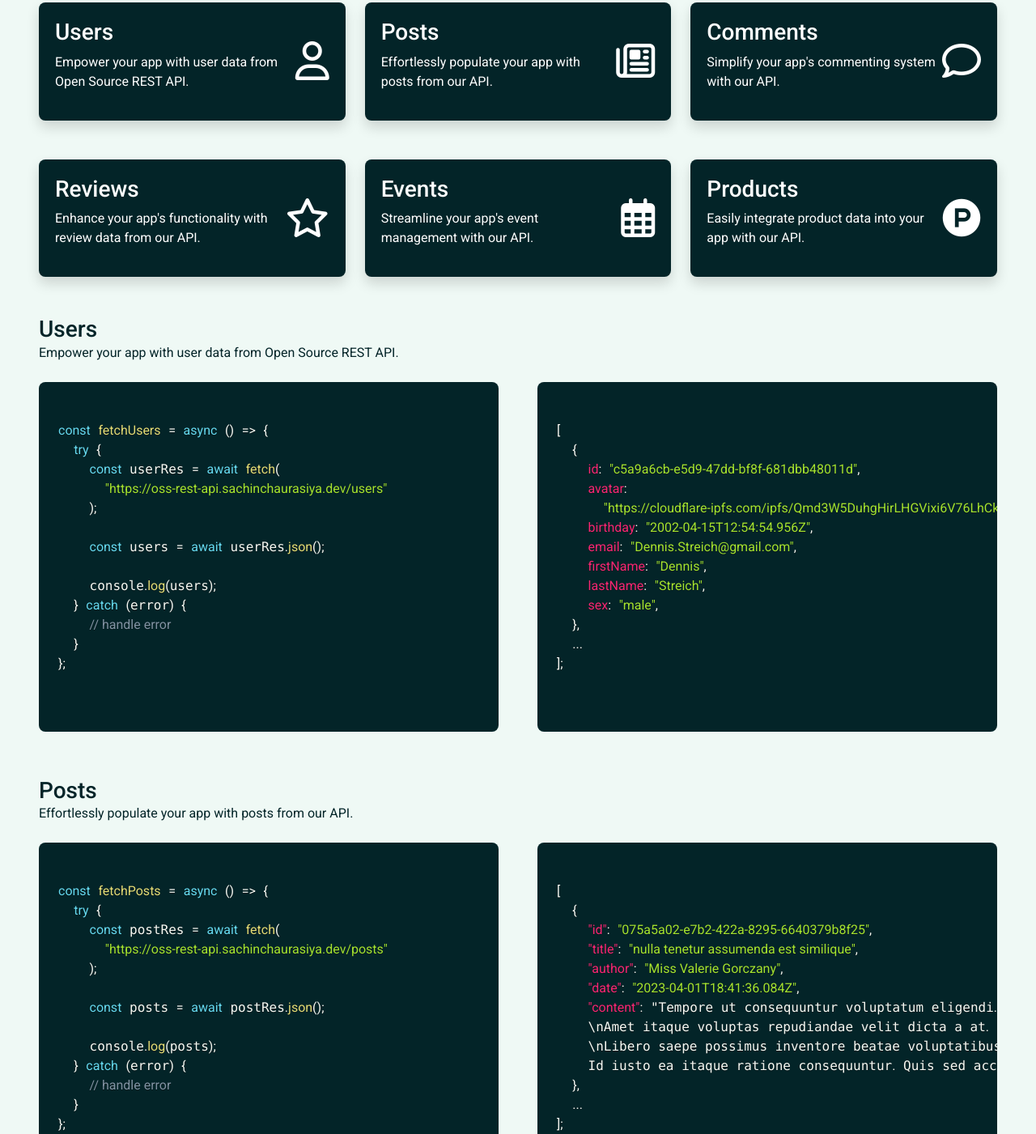
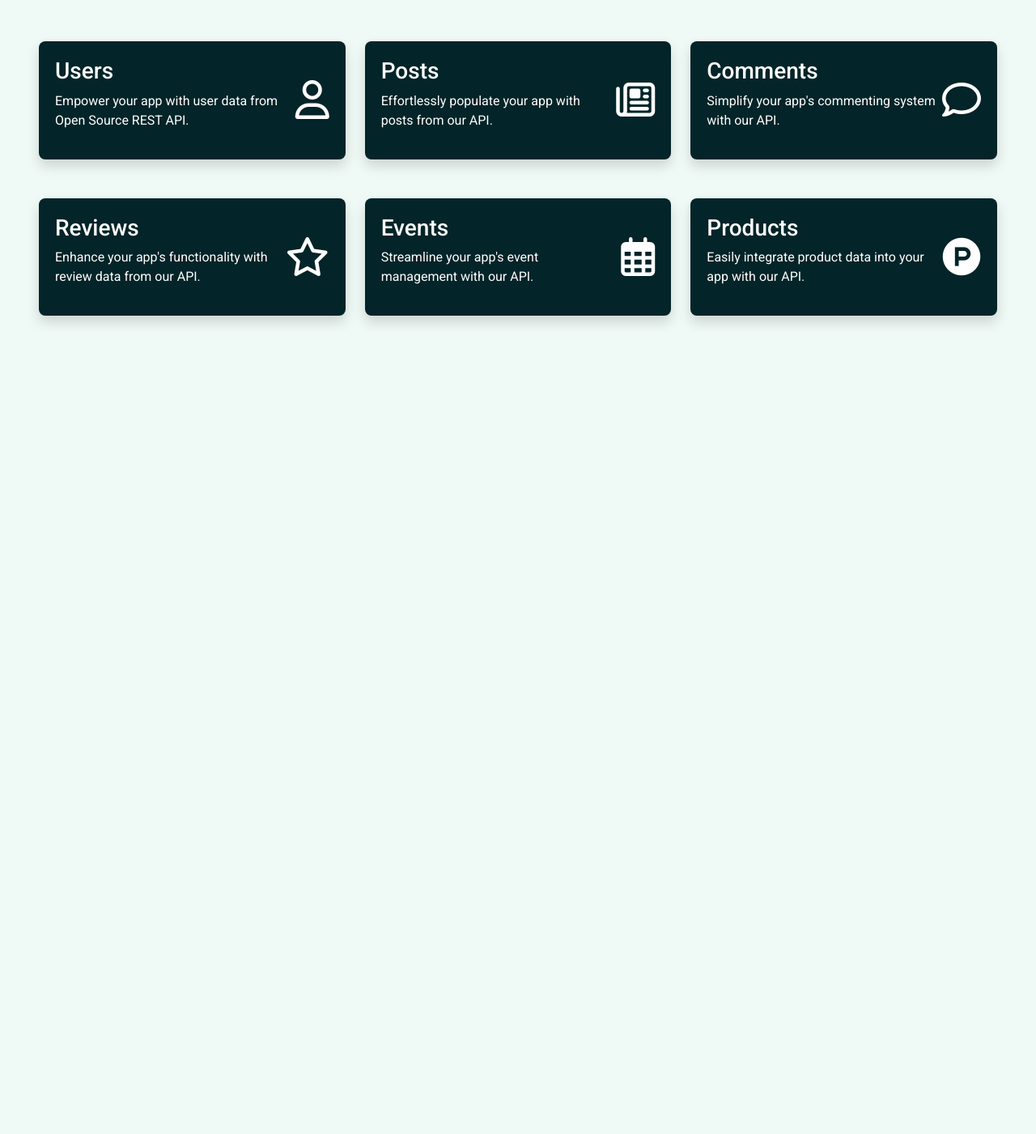
Before and after one commit to Sachin-chaurasiya/Open-Source-REST-API, a website: page public/index.html in a window 1280 px wide. Shown: the part 407-1808 px from the top of the page at 81% size. After the commit the page ends 845 px from the top, so only its background shows below. Drawn offline with nearby package versions, Linux system fonts and the light colour scheme.

Commit message:
chore: remove prisma js

```diff
--- a/public/css/index.css
+++ b/public/css/index.css
@@ -49,6 +49,10 @@ html {
   margin: auto;
 }
 
+.py-4{
+  padding: 16px 0px;
+}
+
 /* code block style */
 
 pre {
--- a/public/index.html
+++ b/public/index.html
@@ -71,20 +71,12 @@
       crossorigin="anonymous"
       referrerpolicy="no-referrer"
     />
-
-    <!-- PrimsJS CSS and Script -->
-    <link
-      rel="stylesheet"
-      href="https://cdn.jsdelivr.net/npm/prismjs@1.29.0/themes/prism-okaidia.css"
-    />
-    <script src="https://cdn.jsdelivr.net/npm/prismjs@1.29.0/prism.min.js"></script>
-
     <!-- Custom CSS -->
     <link rel="stylesheet" href="./css/index.css" />
   </head>
   <body class="bg-main">
     <main class="h-100vh text-main">
-      <section class="p-5 pb-0" id="showcase">
+      <section class="p-5" id="showcase">
         <img
           class="brand-image"
           src="./images/rest-api-96.svg"
@@ -96,101 +88,9 @@
           Source REST API.
         </p>
       </section>
-      <section class="p-5 pb-0" id="routes">
+      <section class="p-5" id="routes">
         <div class="row gy-5" id="routes-row">
           <!-- Category route will be added here -->
-        </div>
-      </section>
-      <section class="p-5 pb-0" id="Users-example">
-        <h3 class="mb-0">Users</h3>
-        <p class="mb-0">
-          Empower your app with user data from Open Source REST API.
-        </p>
-        <div class="row gx-5">
-          <div class="col-md-6 col-12">
-            <pre class="language-javascript">
-              <code>
-const fetchUsers = async () => {
-  try {
-    const userRes = await fetch(
-      "https://oss-rest-api.sachinchaurasiya.dev/users"
-    );
-
-    const users = await userRes.json();
-
-    console.log(users);
-  } catch (error) {
-    // handle error
-  }
-};
-              </code>
-            </pre>
-          </div>
-          <div class="col-md-6 col-12">
-            <pre class="language-javascript">
-              <code>
-[
-  {
-    id: "c5a9a6cb-e5d9-47dd-bf8f-681dbb48011d",
-    avatar:
-      "https://cloudflare-ipfs.com/ipfs/Qmd3W5DuhgHirLHGVixi6V76LhCkZUz6pnFt5AJBiyvHye/avatar/1101.jpg",
-    birthday: "2002-04-15T12:54:54.956Z",
-    email: "Dennis.Streich@gmail.com",
-    firstName: "Dennis",
-    lastName: "Streich",
-    sex: "male",
-  },
-  ...
-];
-              </code>
-            </pre>
-          </div>
-        </div>
-      </section>
-      <section class="p-5 pb-0" id="Posts-example">
-        <h3 class="mb-0">Posts</h3>
-        <p class="mb-0">
-          Effortlessly populate your app with posts from our API.
-        </p>
-        <div class="row gx-5">
-          <div class="col-md-6 col-12">
-            <pre class="language-javascript">
-              <code>
-const fetchPosts = async () => {
-  try {
-    const postRes = await fetch(
-      "https://oss-rest-api.sachinchaurasiya.dev/posts"
-    );
-
-    const posts = await postRes.json();
-
-    console.log(posts);
-  } catch (error) {
-    // handle error
-  }
-};
-              </code>
-            </pre>
-          </div>
-          <div class="col-md-6 col-12">
-            <pre class="language-javascript">
-              <code>
-[
-  {
-    "id": "075a5a02-e7b2-422a-8295-6640379b8f25",
-    "title": "nulla tenetur assumenda est similique",
-    "author": "Miss Valerie Gorczany",
-    "date": "2023-04-01T18:41:36.084Z",
-    "content": "Tempore ut consequuntur voluptatum eligendi. Laborum rerum asperiores vitae soluta voluptas dolore architecto pariatur dolores. Enim at ratione ipsum molestias.
-    \nAmet itaque voluptas repudiandae velit dicta a at. Quibusdam recusandae magni harum ex. Quibusdam maiores porro ipsum odit tempore quisquam repellat nihil.
-    \nLibero saepe possimus inventore beatae voluptatibus iure veniam. Asperiores doloremque deleniti veniam officiis nesciunt.
-    Id iusto ea itaque ratione consequuntur. Quis sed accusantium distinctio."
-  },
-  ...
-];
-              </code>
-            </pre>
-          </div>
         </div>
       </section>
     </main>
@@ -199,9 +99,6 @@ const fetchPosts = async () => {
       integrity="sha384-kenU1KFdBIe4zVF0s0G1M5b4hcpxyD9F7jL+jjXkk+Q2h455rYXK/7HAuoJl+0I4"
       crossorigin="anonymous"
     ></script>
-    <script>
-      Prism.highlightAll();
-    </script>
     <script src="./js/category.js"></script>
   </body>
 </html>
```
